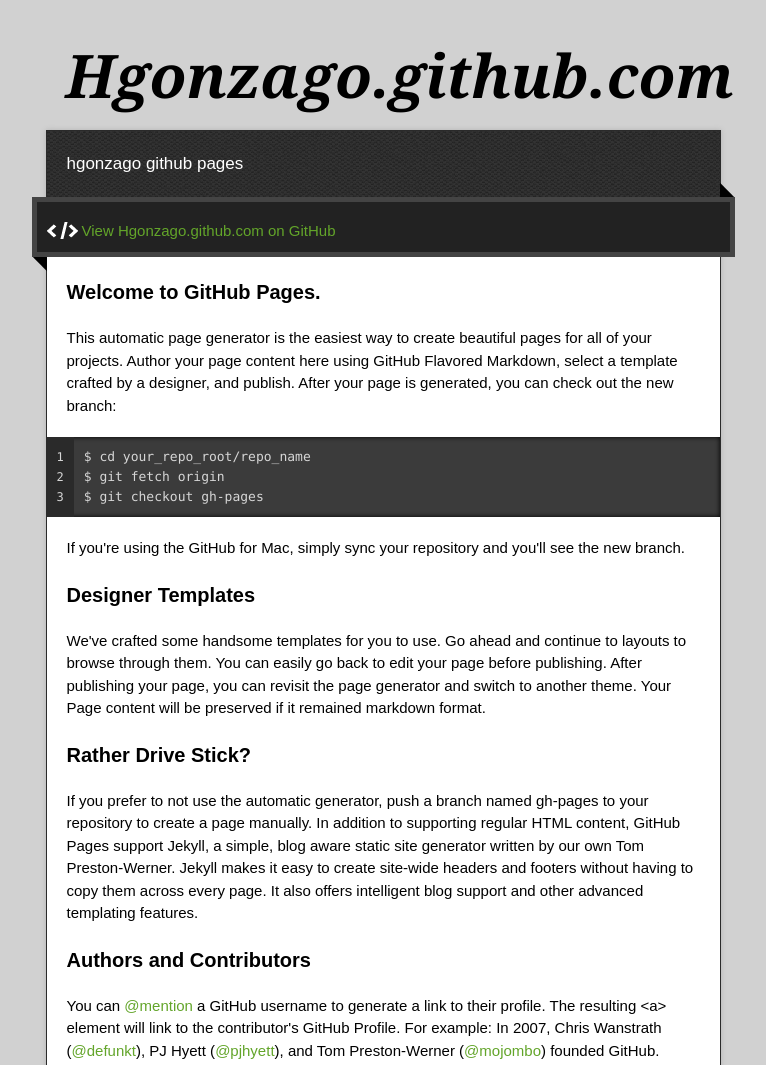
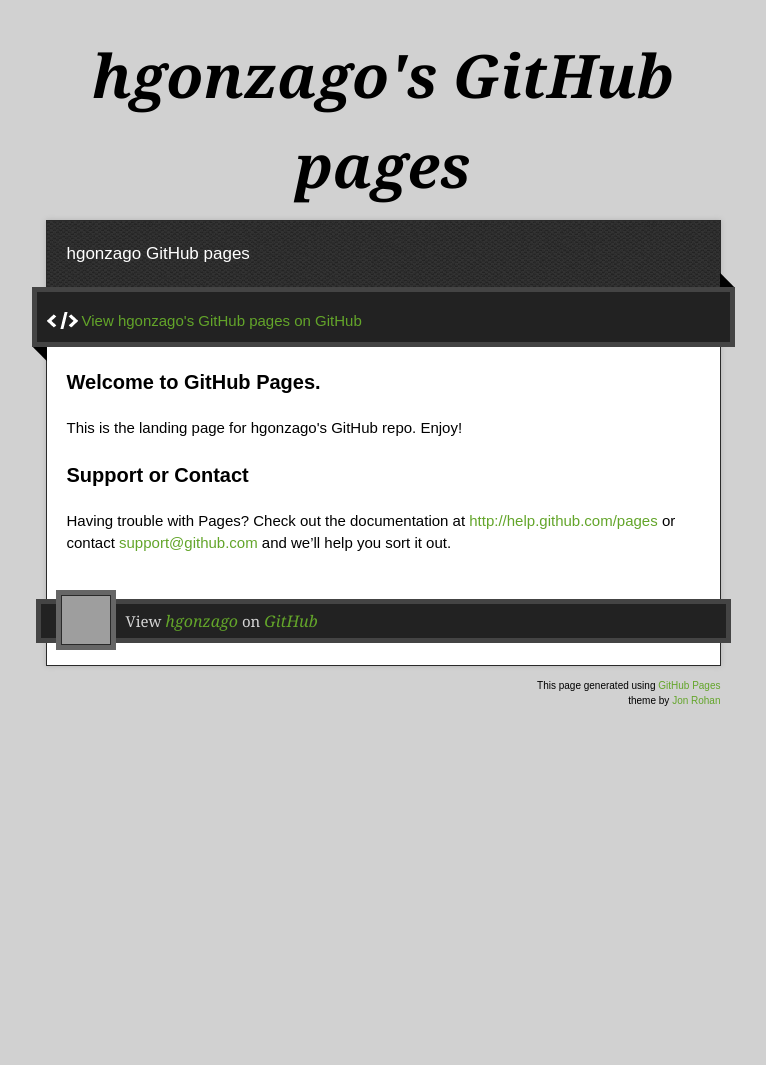
Before and after one commit to sreejithcs2013/hgonzago.github.com, a plain HTML site: page index.html in a window 1280 px wide. Shown: the top 1065 px of the page, without its empty margins (257-1023 px from the left). After the commit the page ends 800 px from the top, so only its background shows below. Drawn offline with nearby package versions, Linux system fonts and the light colour scheme; grey boxes are pictures that could not be loaded.

Commit message:
Replace master branch with page content via GitHub

```diff
--- a/index.html
+++ b/index.html
@@ -11,8 +11,8 @@
   <script type="text/javascript" src="https://ajax.googleapis.com/ajax/libs/jquery/1.7.1/jquery.min.js"></script>
   <script type="text/javascript" src="javascripts/script.js"></script>
 
-  <title>Hgonzago.github.com</title>
-  <meta name="description" content="hgonzago github pages">
+  <title>hgonzago's GitHub pages</title>
+  <meta name="description" content="hgonzago GitHub pages">
 
   <meta name="viewport" content="width=device-width,initial-scale=1">
 
@@ -22,40 +22,21 @@
 
   <div class="wrapper">
     <header>
-      <h1 class="title">Hgonzago.github.com</h1>
+      <h1 class="title">hgonzago's GitHub pages</h1>
     </header>
     <div id="container">
-      <p class="tagline">hgonzago github pages</p>
+      <p class="tagline">hgonzago GitHub pages</p>
       <div id="main" role="main">
         <div class="download-bar">
         <div class="inner">
-          <a href="https://github.com/hgonzago" class="code">View Hgonzago.github.com on GitHub</a>
+          <a href="https://github.com/hgonzago" class="code">View hgonzago's GitHub pages on GitHub</a>
         </div>
         <span class="blc"></span><span class="trc"></span>
         </div>
         <article class="markdown-body">
           <h3>Welcome to GitHub Pages.</h3>
 
-<p>This automatic page generator is the easiest way to create beautiful pages for all of your projects. Author your page content here using GitHub Flavored Markdown, select a template crafted by a designer, and publish. After your page is generated, you can check out the new branch:</p>
-
-<pre><code>$ cd your_repo_root/repo_name
-$ git fetch origin
-$ git checkout gh-pages
-</code></pre>
-
-<p>If you're using the GitHub for Mac, simply sync your repository and you'll see the new branch.</p>
-
-<h3>Designer Templates</h3>
-
-<p>We've crafted some handsome templates for you to use. Go ahead and continue to layouts to browse through them. You can easily go back to edit your page before publishing. After publishing your page, you can revisit the page generator and switch to another theme. Your Page content will be preserved if it remained markdown format.</p>
-
-<h3>Rather Drive Stick?</h3>
-
-<p>If you prefer to not use the automatic generator, push a branch named <code>gh-pages</code> to your repository to create a page manually. In addition to supporting regular HTML content, GitHub Pages support Jekyll, a simple, blog aware static site generator written by our own Tom Preston-Werner. Jekyll makes it easy to create site-wide headers and footers without having to copy them across every page. It also offers intelligent blog support and other advanced templating features.</p>
-
-<h3>Authors and Contributors</h3>
-
-<p>You can <a href="https://github.com/blog/821" class="user-mention">@mention</a> a GitHub username to generate a link to their profile. The resulting <code>&lt;a&gt;</code> element will link to the contributor's GitHub Profile. For example: In 2007, Chris Wanstrath (<a href="https://github.com/defunkt" class="user-mention">@defunkt</a>), PJ Hyett (<a href="https://github.com/pjhyett" class="user-mention">@pjhyett</a>), and Tom Preston-Werner (<a href="https://github.com/mojombo" class="user-mention">@mojombo</a>) founded GitHub.</p>
+<p>This is the landing page for hgonzago's GitHub repo. Enjoy!</p>
 
 <h3>Support or Contact</h3>
 
```
Also changed, not shown: params.json (+1 -1 lines).
